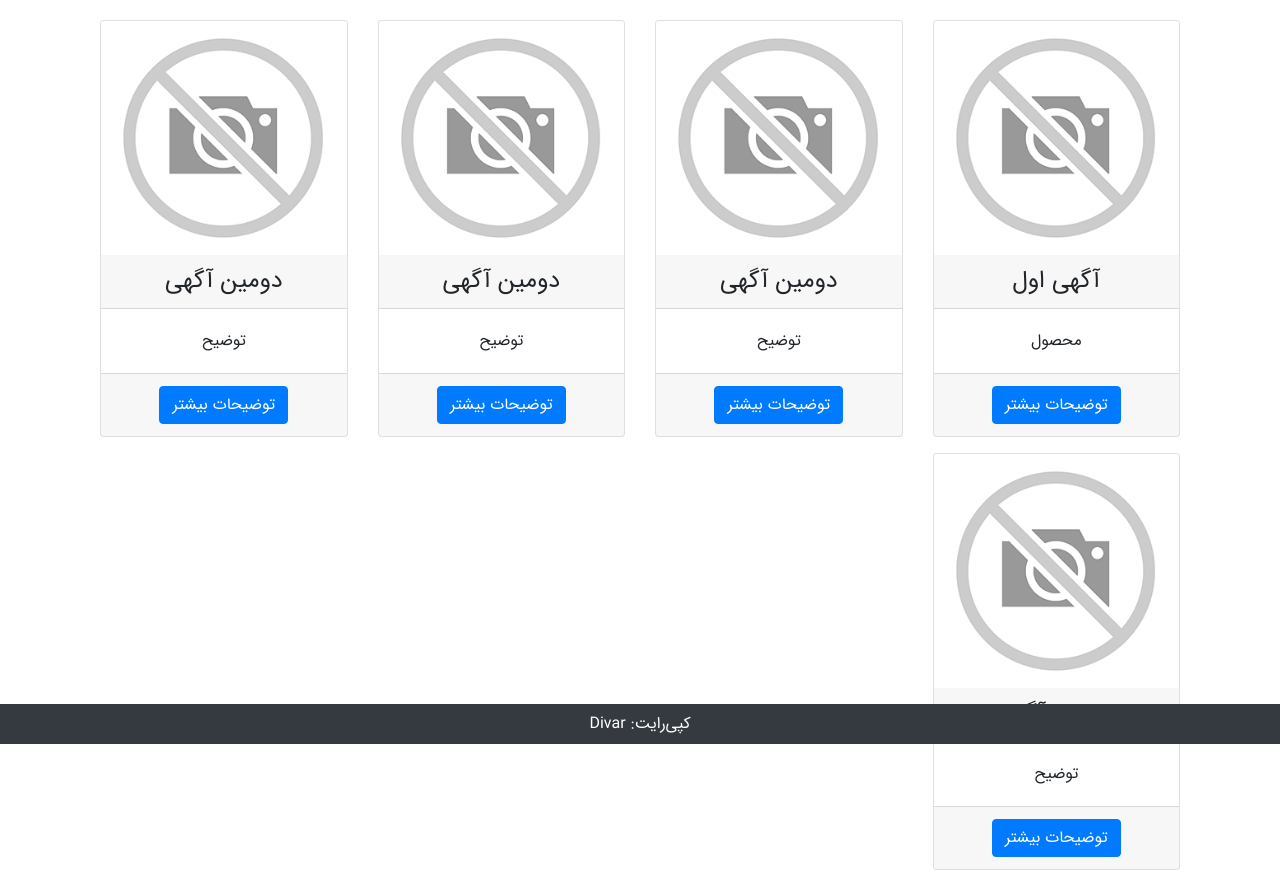
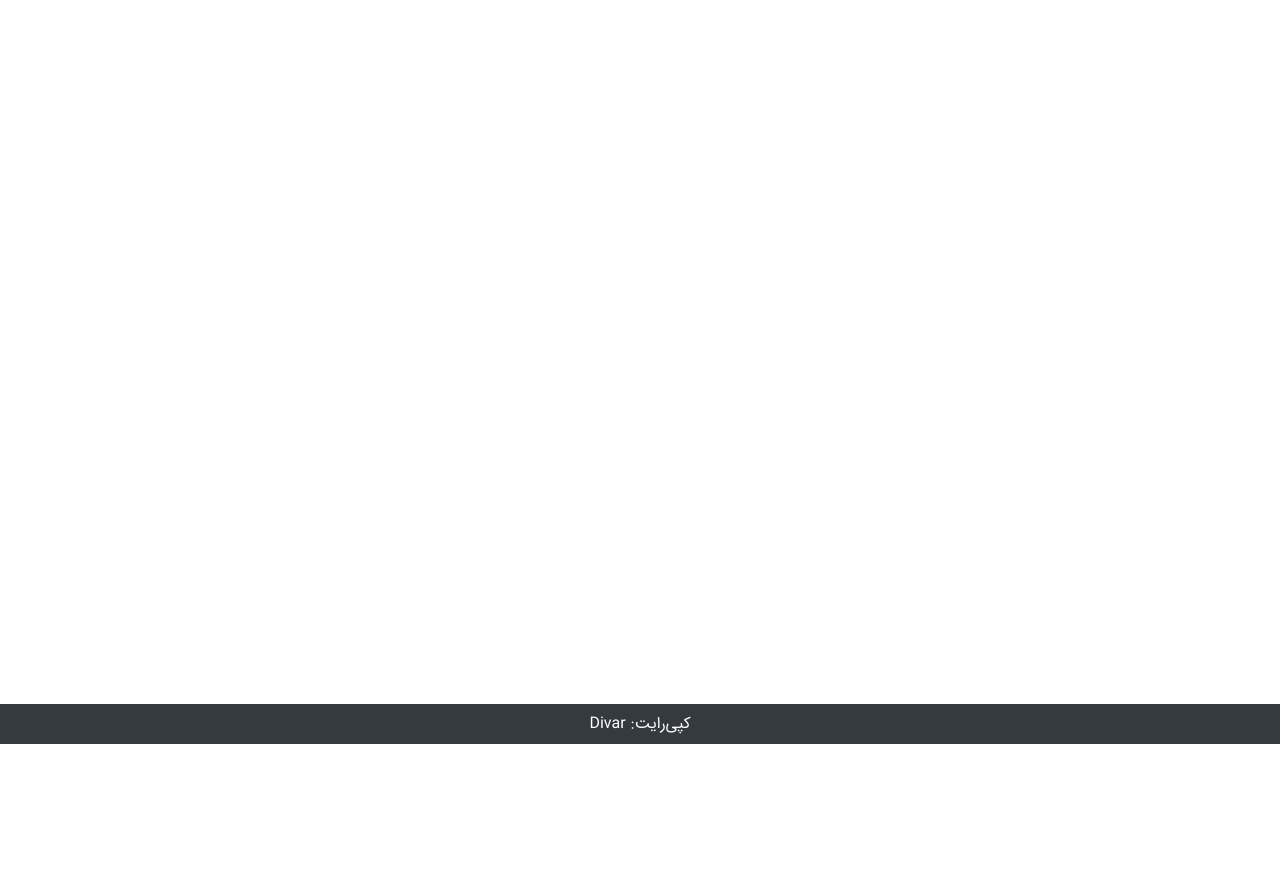
Before and after one commit to rkaregar/Divar, a Django app: page /ads/ in a window 1280 px wide. Shown: the part 56-942 px from the top of the page. After the commit the page ends 800 px from the top, so only its background shows below. Run offline with Django 3.2, Linux system fonts and the light colour scheme; data that the repository does not hold is empty; some libraries are stand-ins or nearby versions.

Commit message:
fixed a bug with superuser login and UI improvements

```diff
--- a/divar-site/ads/views.py
+++ b/divar-site/ads/views.py
@@ -10,11 +10,19 @@ from django.shortcuts import get_object_or_404
 from ads.models import Advertisement, Images, ReportAdvertisement
 from django.db import transaction
 
+from users.models import Member
+
 
 class HomeView(TemplateView):
     template_name = 'homepage.html'
 
     def get_context_data(self, **kwargs):
+        if self.request.user.is_authenticated:
+            if not hasattr(self.request.user, 'member'):
+                member = Member(user=self.request.user)
+                member.save()
+                self.request.user.member = member
+
         context = super().get_context_data(**kwargs)
 
         context['ads'] = []
@@ -27,11 +35,6 @@ class HomeView(TemplateView):
                 image = ''
             context['ads'].append({'name': ad.title, 'info': ad.description, 'id': ad.id, 'image': image})
 
-        context['ads'] += [{'name': 'آگهی اول', 'info': 'محصول', 'id': 1, 'image': ''},
-                           {'name': 'دومین آگهی', 'info': 'توضیح', 'id': 1, 'image': ''},
-                           {'name': 'دومین آگهی', 'info': 'توضیح', 'id': 1, 'image': ''},
-                           {'name': 'دومین آگهی', 'info': 'توضیح', 'id': 1, 'image': ''},
-                           {'name': 'دومین آگهی', 'info': 'توضیح', 'id': 1, 'image': ''}, ]
         return context
 
 
@@ -171,11 +174,6 @@ class MyAdsView(TemplateView):
             context['ads'].append(
                 {'name': ad.title, 'info': ad.description, 'id': ad.id, 'image': image, 'is_archived': ad.is_archived})
 
-        context['ads'] += [{'name': 'آگهی اول', 'info': 'محصول', 'id': 1, 'image': ''},
-                           {'name': 'دومین آگهی', 'info': 'توضیح', 'id': 1, 'image': ''},
-                           {'name': 'دومین آگهی', 'info': 'توضیح', 'id': 1, 'image': ''},
-                           {'name': 'دومین آگهی', 'info': 'توضیح', 'id': 1, 'image': ''},
-                           {'name': 'دومین آگهی', 'info': 'توضیح', 'id': 1, 'image': '', 'is_archived': True}, ]
         return context
 
 
--- a/divar-site/templates/header.html
+++ b/divar-site/templates/header.html
@@ -49,12 +49,13 @@
         </div>
     </div>
 </nav>
-
+<br>
 {% block master_content %}
 
 
 {% endblock %}
 
+<br><br>
 <footer class="py-2 bg-dark fixed-bottom" dir="rtl">
     <div class="container">
         <p class="m-0 text-center text-white">کپی‌رایت: Divar</p>
```
